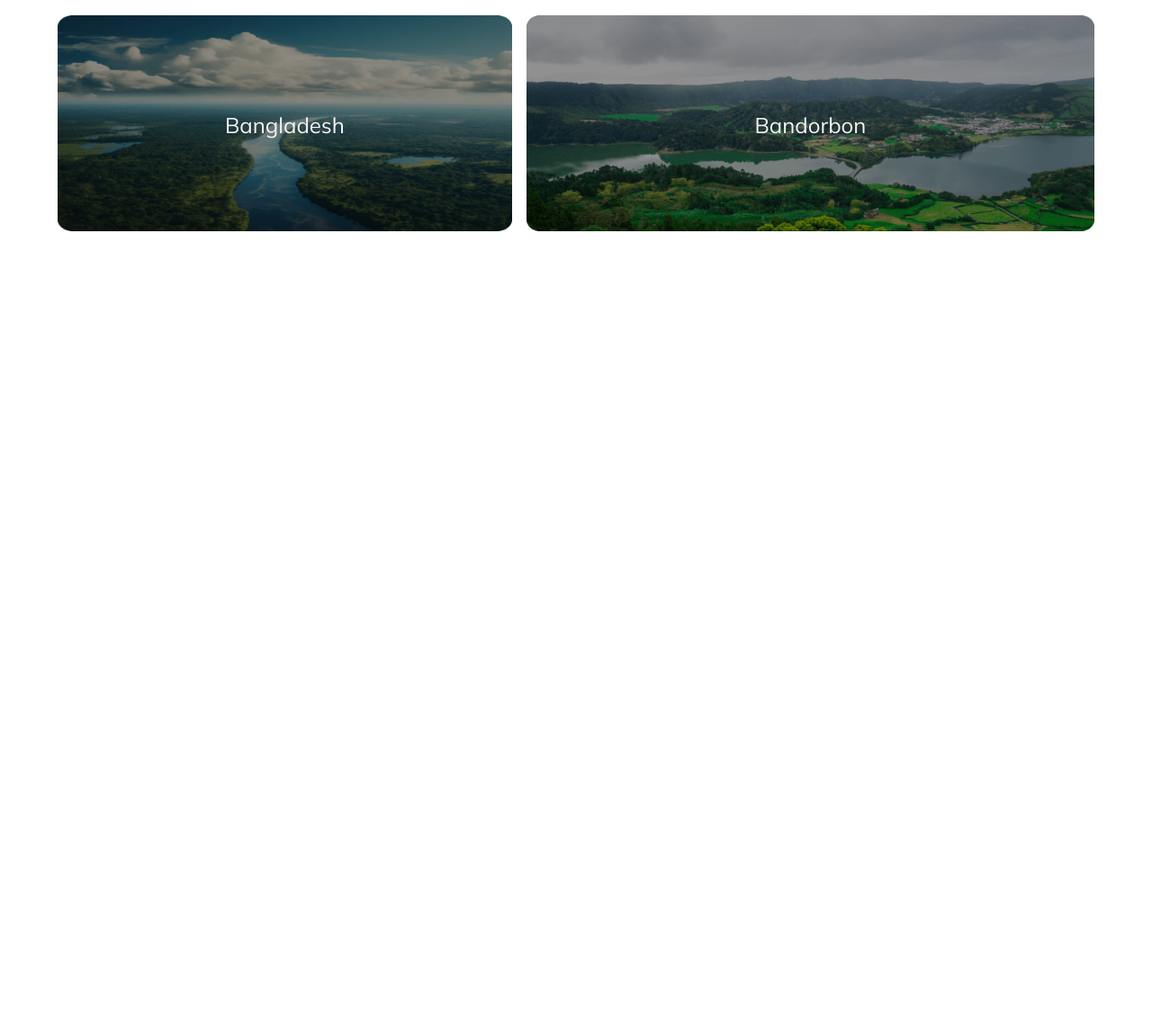
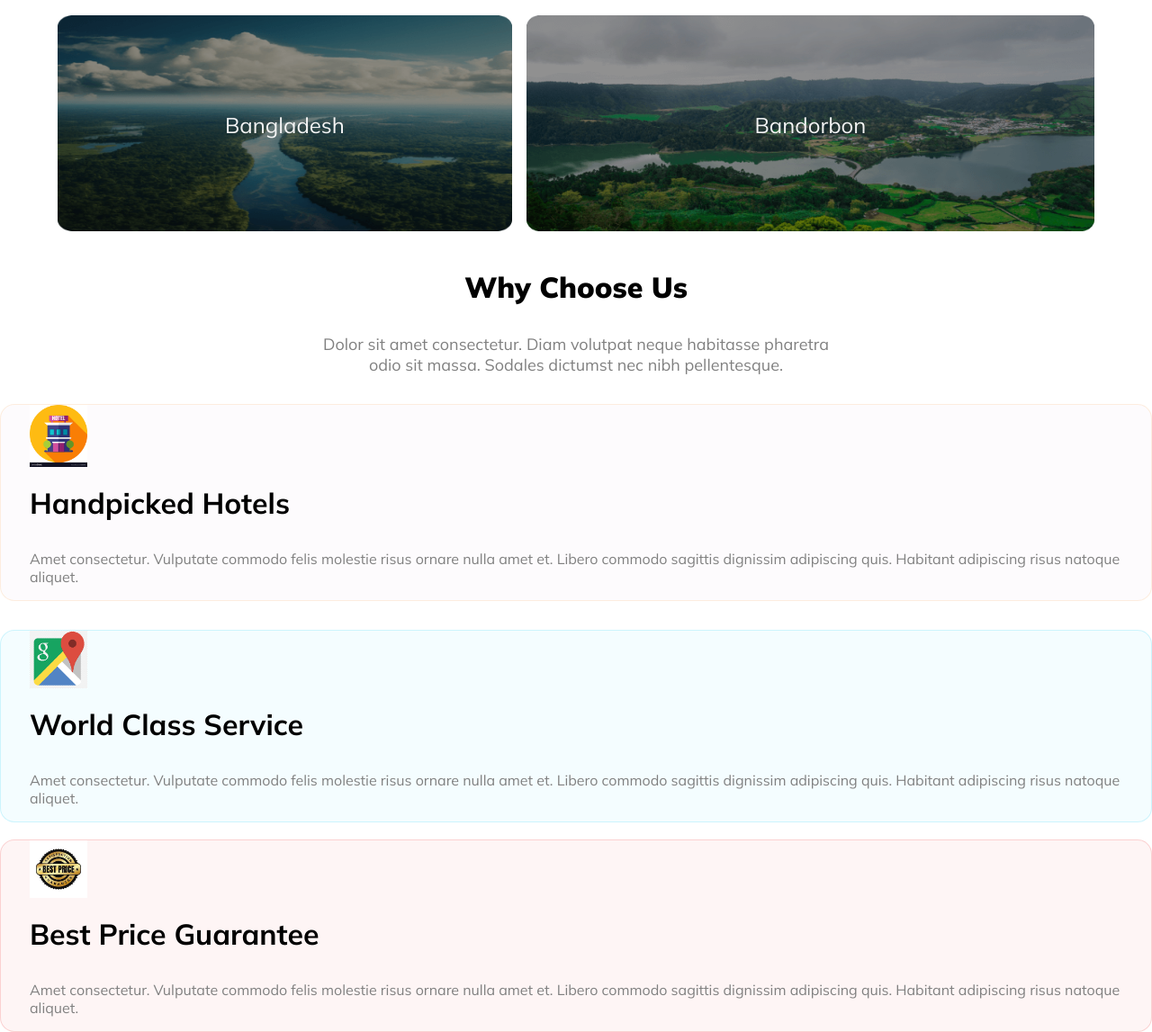
Before and after one commit to MeghlaB/My-Travel, a plain HTML site: page index.html in a window 1280 px wide. Shown: the part 1931-3078 px from the top of the page at 90% size. Before the commit the page ends 2211 px from the top, so only its background shows below. Drawn offline with Linux system fonts and the light colour scheme; a web font is replaced by a local one.

Commit message:
Who-choose-us added

```diff
--- a/Styles/responsive.css
+++ b/Styles/responsive.css
@@ -112,3 +112,23 @@ select{
 }
 
 }
+/* who choose responsive */
+.chosse_one_container{
+    width: 100%;
+}
+.choose-us h3{
+    font-size: 1.5rem;
+}
+.choose-us p{
+    font-size: 14px;
+    padding: 0;
+}
+.card ,
+.card0{
+    grid-template-columns: 1fr;
+    width: 100%;
+    padding: 0;
+}
+.card1{
+    padding: 0;
+}
--- a/Styles/style.css
+++ b/Styles/style.css
@@ -230,9 +230,77 @@ select{
     color: whitesmoke;
     transform: translate(-50%,-50%);
  }
+/* chosse_one_container-styles */
+.chosse_one_container{
+    width: 90%;
+    margin: 0% auto;
+}
+.chosse-us h3{
+    padding: 1.2rem 0rem;
+    text-align: center;
+    font-size: 2rem;
+    font-weight: 900;
+    color: black;
 
+}
+.chosse-us p{
+    padding: 0.8rem 0rem;
+    text-align: center;
+    font-size:18px;
 
+    color: grey;
 
+}
+.card{
+    display: grid;
+    grid-template-columns: 1fr 1fr;
+    gap: 2rem;
+    margin: 1.2rem 0;
+    padding: 0 5rem;
+}
+.card1>img ,
+.card2>img ,
+.card3>img{
+    width:5%;
+    /* height: 50px; */
+    padding: 0rem 2rem;
+}
+.card1{
+    box-sizing: border-box;
+    border: 1px solid rgba(251, 181, 99, 0.2);
+    border-radius: 16px;
+    background: rgba(210, 165, 214, 0.05);
 
+}
+.card1 h3,
+.card2 h3 ,
+.card3 h3{
+    padding:1rem 2rem ;
+    font-size: 2rem;
+    font-weight: bold;
+    color: black;
+}
+.card1 p,
+.card2 p ,
+.card3 p{
+    padding:1rem 2rem ;
+    font-size: 16px;
+    color: grey;
+}
+.card2{
+    box-sizing: border-box;
+border: 1px solid rgba(41, 206, 246, 0.2);
+border-radius: 16px;
 
-/* section-card0 */
+background: rgba(41, 206, 246, 0.05);
+}
+.card0{
+    width: 50%;
+    margin: 0% auto;
+    box-sizing: border-box;
+    border: 1px solid rgba(233, 68, 68, 0.2);
+    border-radius: 16px;
+
+    background: rgba(233, 68, 68, 0.05);
+
+}
--- a/index.html
+++ b/index.html
@@ -124,6 +124,36 @@
 
 
         </section>
+        <section class="chosse_one_container">
+            <div class="chosse-us">
+                <h3>Why Choose Us</h3>
+                <p>Dolor sit amet consectetur. Diam volutpat neque habitasse pharetra  <br>odio sit massa. Sodales dictumst nec nibh pellentesque.</p>
+            </div>
+            <div class="card">
+                <div class="card1">
+                    <img src="./Images/hotel.png" alt="">
+                    <h3>
+                        Handpicked Hotels
+                    </h3>
+                    <p>Amet consectetur. Vulputate commodo felis molestie risus  ornare nulla amet et. Libero commodo sagittis dignissim adipiscing quis. Habitant adipiscing risus natoque aliquet. </p>
+                </div>
+                <div class="card2">
+                    <img src="./Images/map.png" alt="">
+                    <h3>
+                        World Class Service
+                    </h3>
+                    <p>Amet consectetur. Vulputate commodo felis molestie risus  ornare nulla amet et. Libero commodo sagittis dignissim adipiscing quis. Habitant adipiscing risus natoque aliquet. </p>
+                </div>
+            </div>
+           <div class="card0">
+                <div class="card3">
+                    <img src="./Images/best price.jpeg" alt="">
+                    <h3>
+                        Best Price Guarantee
+                    </h3>
+                    <p>Amet consectetur. Vulputate commodo felis molestie risus  ornare nulla amet et. Libero commodo sagittis dignissim adipiscing quis. Habitant adipiscing risus natoque aliquet. </p>
+               </div>
+        </section>
     </main>
     <footer></footer>
 </body>
```
Also changed, not shown: Images/best price.jpeg (added), Images/hotel.png (added), Images/map.png (added).
